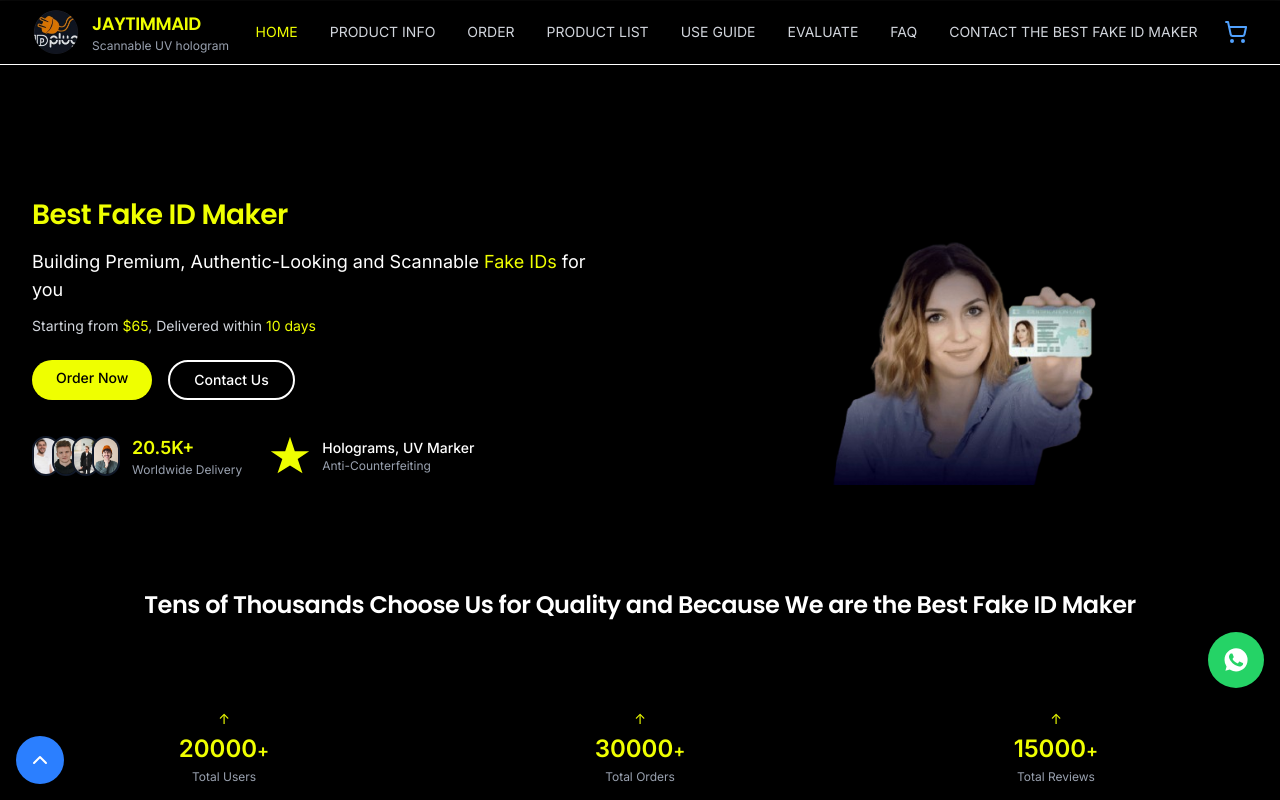
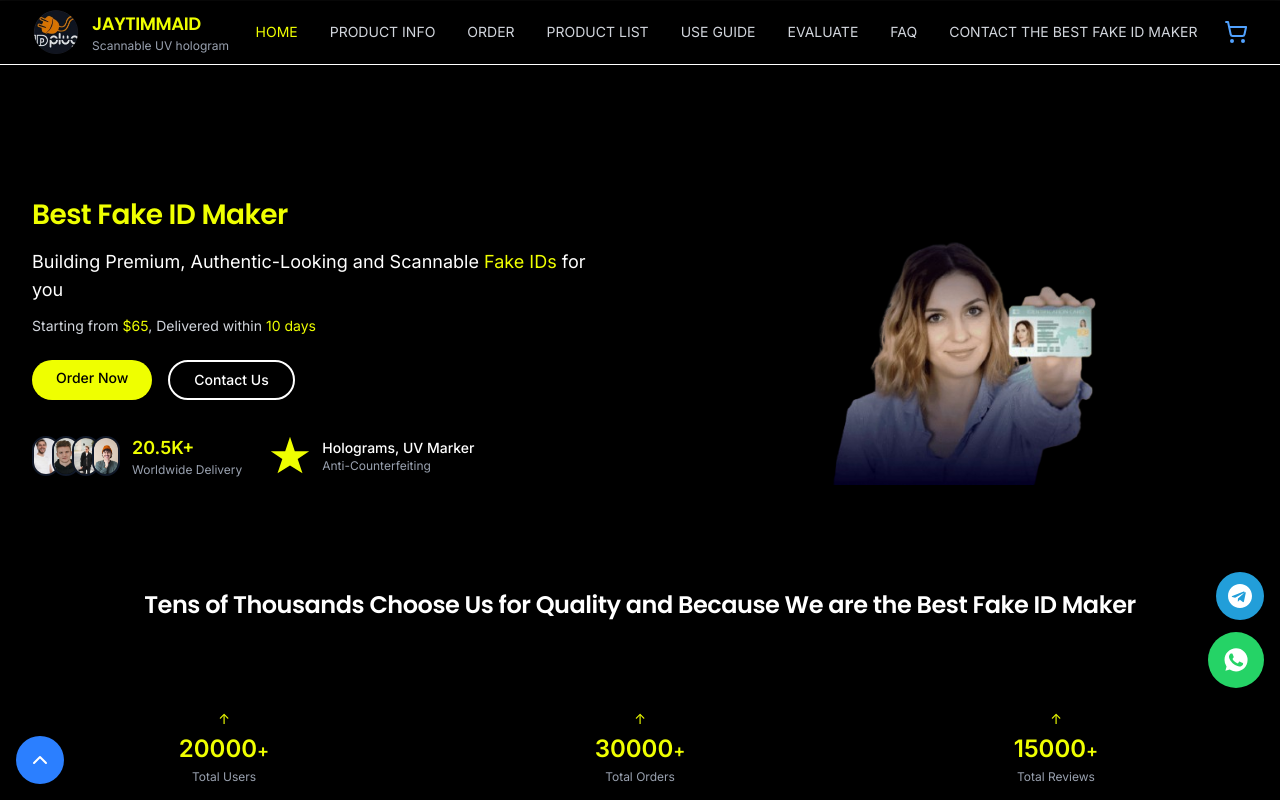
Before and after one commit to iwitness16/millyjay, a Next.js app: page / in a window 1280 px wide. Shown: the top 800 px of the page. Built offline with nearby package versions, Linux system fonts and the light colour scheme.

Commit message:
Milly site good

```diff
--- a/components/WhatsAppWidget.tsx
+++ b/components/WhatsAppWidget.tsx
@@ -1,7 +1,7 @@
 'use client';
 
 import React, { useState } from 'react';
-import { WHATSAPP_NUMBER } from '@/lib/site';
+import { WHATSAPP_NUMBER, TELEGRAM_URL } from '@/lib/site';
 
 export default function WhatsAppWidget() {
   const [isOpen, setIsOpen] = useState(false);
@@ -17,7 +17,7 @@
   };
 
   return (
-    <div className="fixed z-40 right-4 bottom-24 sm:bottom-28">
+    <div className="fixed z-40 right-4 bottom-24 sm:bottom-28 flex flex-col items-end gap-2 sm:gap-3">
       {isOpen && (
         <div className="mb-3 w-80 max-w-[90vw] bg-white rounded-xl shadow-2xl overflow-hidden border border-gray-200">
           <div className="flex items-center justify-between bg-[#25D366] px-4 py-3">
@@ -79,14 +79,30 @@
         </div>
       )}
 
+      <a
+        href={TELEGRAM_URL}
+        target="_blank"
+        rel="noopener noreferrer"
+        className="w-10 h-10 sm:w-12 sm:h-12 rounded-full bg-[#229ED9] flex items-center justify-center shadow-lg hover:bg-[#1d8bc4] transition"
+        aria-label="Chat on Telegram"
+      >
+        <svg
+          className="w-5 h-5 sm:w-6 sm:h-6 text-white"
+          fill="currentColor"
+          viewBox="0 0 24 24"
+        >
+          <path d="M12 0C5.373 0 0 5.373 0 12s5.373 12 12 12 12-5.373 12-12S18.627 0 12 0zm5.894 8.221l-1.97 9.28c-.145.658-.537.818-1.084.508l-3-2.21-1.446 1.394c-.14.18-.357.295-.6.295-.002 0-.003 0-.005 0l.213-3.054 5.56-5.022c.24-.213-.054-.334-.373-.121L7.116 13.815l-2.91-.907c-.632-.196-.642-.632.135-.936l11.37-4.364c.526-.194.988.12.817.936z" />
+        </svg>
+      </a>
+
       <button
         type="button"
         onClick={() => setIsOpen((open) => !open)}
-        className="w-14 h-14 rounded-full bg-[#25D366] flex items-center justify-center shadow-xl hover:bg-[#20BA5A] transition"
+        className="w-12 h-12 sm:w-14 sm:h-14 rounded-full bg-[#25D366] flex items-center justify-center shadow-xl hover:bg-[#20BA5A] transition"
         aria-label="Open WhatsApp chat"
       >
         <svg
-          className="w-7 h-7 text-white"
+          className="w-6 h-6 sm:w-7 sm:h-7 text-white"
           fill="currentColor"
           viewBox="0 0 24 24"
         >
```
